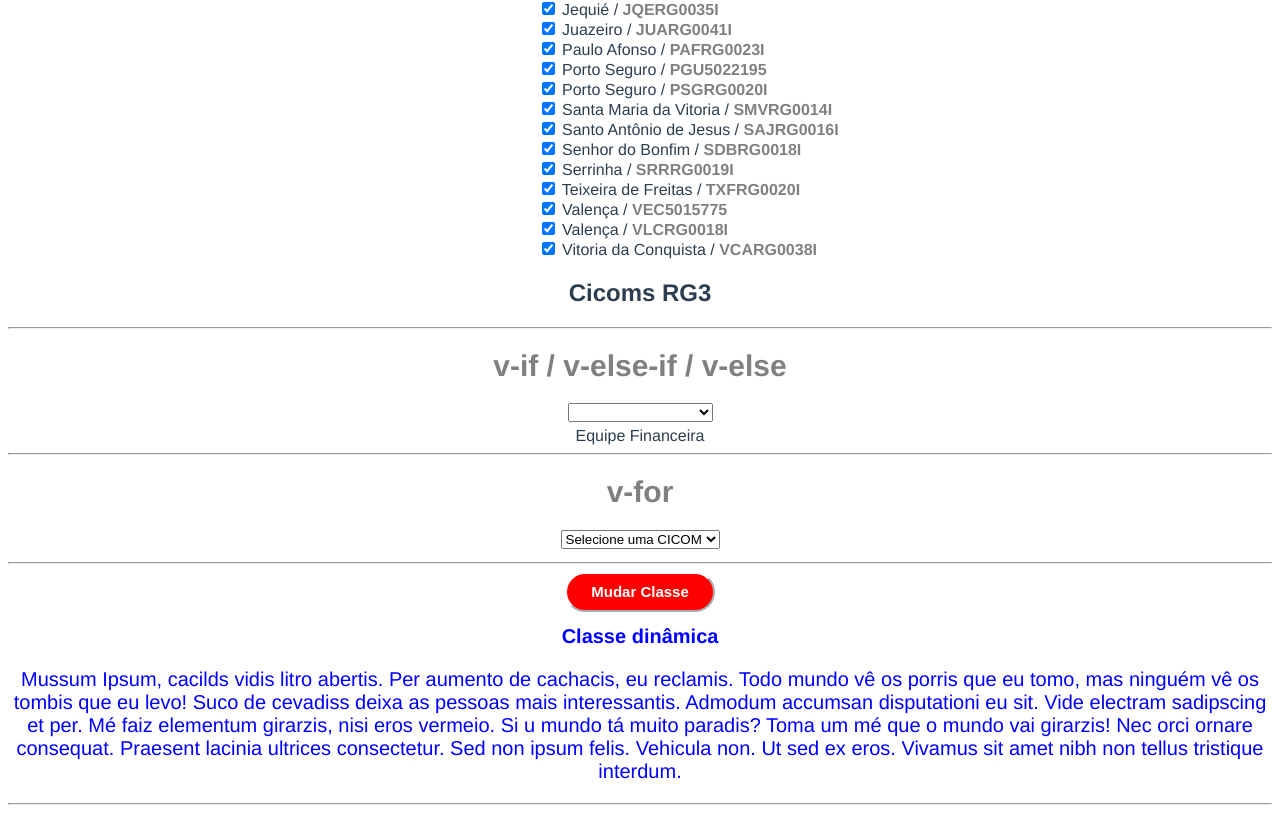
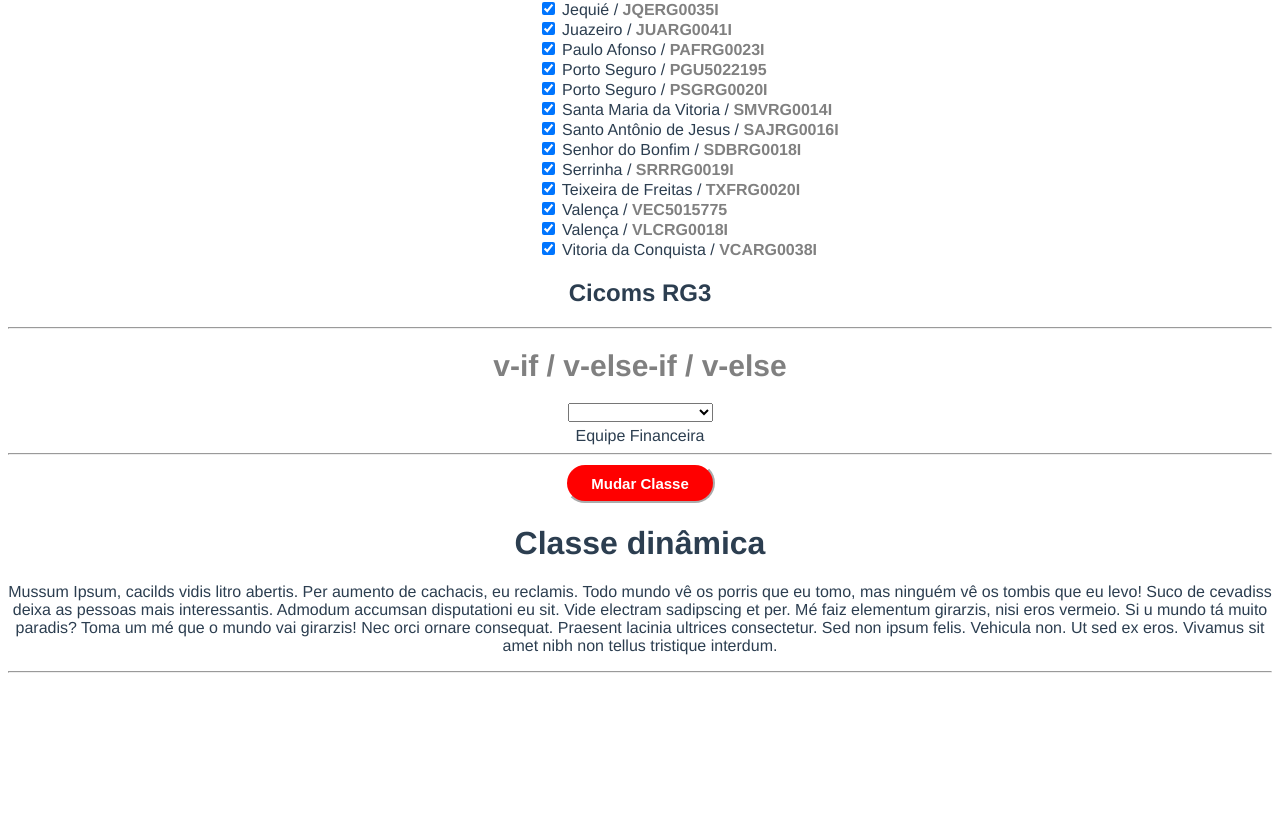
Before and after one commit to Peter-loliveira/CursoVue, a Vue app: page / in a window 1280 px wide. Shown: the part 1705-2518 px from the top of the page. After the commit the page ends 2386 px from the top, so only its background shows below. Built offline with nearby package versions, Linux system fonts and the light colour scheme; the HTML template or start-up script is replaced by a standard one.

Commit message:
Refatoring Change Class

```diff
--- a/src/App.vue
+++ b/src/App.vue
@@ -7,34 +7,7 @@
   <CompEvents />
   <CompPropsComputeds />
   <CompCondicionais />
-
-  <div>
-    <h1 class="titulos">v-for</h1>
-    <select>
-      <option id="firstItem">Selecione uma CICOM</option>
-      <option v-for="cicom in cicoms" v-bind:key="cicom.index">
-        {{ cicom.cicom }} - {{ cicom.circuito }}
-      </option>
-    </select>
-  </div>
-  <hr />
-
-  <div>
-    <button @click="changeClass">Mudar Classe</button>
-    <h1 :class="{ title: true, 'title-home': isHome }">Classe dinâmica</h1>
-
-    <p :class="['title', { 'title-home': isHome }]">
-      Mussum Ipsum, cacilds vidis litro abertis. Per aumento de cachacis, eu
-      reclamis. Todo mundo vê os porris que eu tomo, mas ninguém vê os tombis
-      que eu levo! Suco de cevadiss deixa as pessoas mais interessantis. Admodum
-      accumsan disputationi eu sit. Vide electram sadipscing et per. Mé faiz
-      elementum girarzis, nisi eros vermeio. Si u mundo tá muito paradis? Toma
-      um mé que o mundo vai girarzis! Nec orci ornare consequat. Praesent
-      lacinia ultrices consectetur. Sed non ipsum felis. Vehicula non. Ut sed ex
-      eros. Vivamus sit amet nibh non tellus tristique interdum.
-    </p>
-  </div>
-  <hr />
+  <CompChangeClass />
 </template>
 
 <script>
@@ -46,6 +19,7 @@ import CompEvents from "./components/CompEvents.vue";
 import CompVmodel from "./components/CompVmodel.vue";
 import CompVshow from "./components/CompVshow.vue";
 import CompCondicionais from "./components/CompCondicionais.vue";
+import CompChangeClass from "./components/CompChangeClass.vue";
 
 export default {
   name: "App",
@@ -58,49 +32,17 @@ export default {
     CompVmodel,
     CompVshow,
     CompCondicionais,
+    CompChangeClass,
   },
   data() {
     return {
       showHeader: true,
-      user: {
-        firstName: "Peter",
-        lastName: "Lange",
-      },
       showName: true,
-      // accessLevel: "marketing",
-      isHome: false,
-      nameModel: "Seu Nome",
-      selecao: "",
-      colors: [],
     };
   },
 
-  methods: {
-    changeClass: () => (this.isHome = !this.isHome),
-  },
+};
 
-  computed: {
-    fullName() {
-      return `${this.user.firstName} ${this.user.lastName}`;
-    },
-    cicomRG4() {
-      return this.cicoms.filter((cicom) => cicom.RG);
-    },
-    cicomRG3() {
-      return this.cicoms.filter((cicom) => !cicom.RG);
-    },
-  },
-
-  watch: {
-    // Propriedades que são observadas e chamam metodos
-    nameWatch(newValue) {
-      this.saveName(newValue);
-    },
-    pageCount() {
-      this.changePage(this.pageCount);
-    },
-  },
-};
 </script>
 
 <style>
@@ -111,19 +53,6 @@ export default {
   text-align: center;
   color: #2c3e50;
   margin-top: 60px;
-}
-
-.smallImg {
-  width: 10rem;
-}
-
-.title {
-  color: blue;
-  font-size: 20px;
-}
-.title-home {
-  color: green;
-  font-size: 40px;
 }
 
 button {
@@ -137,12 +66,9 @@ button {
   width: 150px;
   height: 40px;
 }
+
 button:hover {
   background-color: black;
-}
-
-.coresSelecionadas {
-  width: 50%;
 }
 
 .titulos {
--- /dev/null
+++ b/src/components/CompChangeClass.vue
@@ -0,0 +1,60 @@
+<template>
+  <div>
+    <button v-on:click="changeClass()">Mudar Classe</button>
+    <h1 :class="{ 'title-home': isHome }">Classe dinâmica</h1>
+    <p :class="{ 'title-home': isHome }">
+      Mussum Ipsum, cacilds vidis litro abertis. Per aumento de cachacis, eu
+      reclamis. Todo mundo vê os porris que eu tomo, mas ninguém vê os tombis
+      que eu levo! Suco de cevadiss deixa as pessoas mais interessantis. Admodum
+      accumsan disputationi eu sit. Vide electram sadipscing et per. Mé faiz
+      elementum girarzis, nisi eros vermeio. Si u mundo tá muito paradis? Toma
+      um mé que o mundo vai girarzis! Nec orci ornare consequat. Praesent
+      lacinia ultrices consectetur. Sed non ipsum felis. Vehicula non. Ut sed ex
+      eros. Vivamus sit amet nibh non tellus tristique interdum.
+    </p>
+    <hr />
+  </div>
+</template>
+
+<script>
+export default {
+  name: "CompChangeClass",
+  data() {
+    return {
+      isHome: false,
+    };
+  },
+  methods: {
+    changeClass: function () {
+      this.isHome = !this.isHome;
+    },
+  },
+};
+</script>
+
+<style>
+.title {
+  color: blue;
+  font-size: 20px;
+}
+.title-home {
+  color: green;
+  font-size: 30px;
+}
+
+button {
+  font-size: 15px;
+  font-weight: bold;
+  color: #fff;
+  background-color: red;
+  border-color: #fff;
+  padding: 5px 10px;
+  border-radius: 20px;
+  width: 150px;
+  height: 40px;
+}
+
+button:hover {
+  background-color: black;
+}
+</style>
--- a/src/components/CompPropsComputeds.vue
+++ b/src/components/CompPropsComputeds.vue
@@ -209,4 +209,8 @@ li{
     text-align: left;
     margin-left: 40%;
 }
+
+.smallImg {
+  width: 10rem;
+}
 </style>
```
